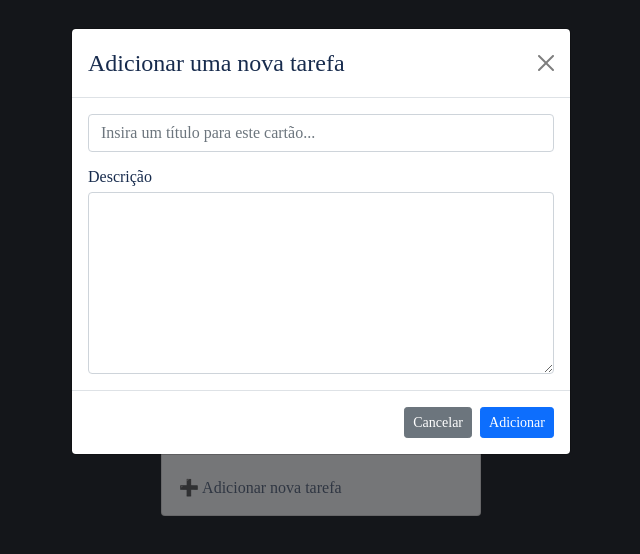
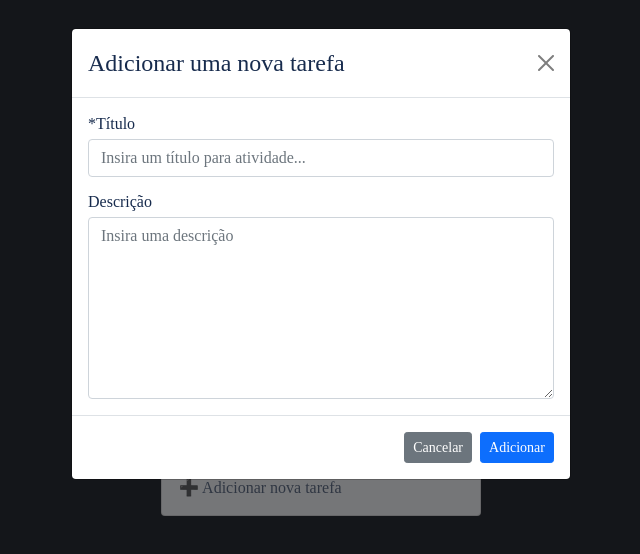
Before and after one commit to IagoAlves777/todo-CIS-Assesment, a React (Vite) app: page / in a window 1280 px wide. Both pictures are taken after a click on the element "➕ Adicionar nova tarefa". Shown: the top 554 px of the page, without its empty margins (319-959 px from the left). Built offline with nearby package versions, Linux system fonts and the light colour scheme.

Commit message:
style: ajustes no style dos modais de criar e editar tarefa

```diff
--- a/src/components/modalEditTask/index.tsx
+++ b/src/components/modalEditTask/index.tsx
@@ -84,9 +84,10 @@ export const ModalEditTask = ({ show, handleClose, task }: Props) => {
         <Modal.Title>Adicionar uma nova tarefa</Modal.Title>
       </Modal.Header>
       <Modal.Body>
+        <C.Title>*Título</C.Title>
         <Form.Control
           type="text"
-          placeholder="Insira um título para este cartão..."
+          placeholder="Insira um título para atividade..."
           value={title}
           onChange={(e) => setTitle(e.target.value)}
           isInvalid={invalidTitle}
@@ -94,6 +95,7 @@ export const ModalEditTask = ({ show, handleClose, task }: Props) => {
         <C.Description>Descrição</C.Description>
         <Form.Control
           as="textarea"
+          placeholder="Insira uma descrição"
           rows={7}
           value={description}
           onChange={(e) => setDescription(e.target.value)}
--- a/src/components/modalEditTask/styles.ts
+++ b/src/components/modalEditTask/styles.ts
@@ -17,3 +17,8 @@ export const Description = styled.h2`
   margin-bottom: 6px;
   font-size: 1rem;
 `;
+
+export const Title = styled.h2`
+  margin-bottom: 6px;
+  font-size: 1rem;
+`;
--- a/src/components/modalNewTask/index.tsx
+++ b/src/components/modalNewTask/index.tsx
@@ -81,9 +81,10 @@ export const ModalNewTask = ({ show, handleClose }: Props) => {
           <Modal.Title>Adicionar uma nova tarefa</Modal.Title>
         </Modal.Header>
         <Modal.Body>
+          <C.Title>*Título</C.Title>
           <Form.Control
             type="text"
-            placeholder="Insira um título para este cartão..."
+            placeholder="Insira um título para atividade..."
             value={title}
             onChange={(e) => setTitle(e.target.value)}
             isInvalid={invalidTitle}
@@ -91,6 +92,7 @@ export const ModalNewTask = ({ show, handleClose }: Props) => {
           <C.Description>Descrição</C.Description>
           <Form.Control
             as="textarea"
+            placeholder="Insira uma descrição"
             rows={7}
             value={description}
             onChange={(e) => setDescription(e.target.value)}
--- a/src/components/modalNewTask/styles.ts
+++ b/src/components/modalNewTask/styles.ts
@@ -7,3 +7,8 @@ export const Description = styled.h2`
   margin-bottom: 6px;
   font-size: 1rem;
 `;
+
+export const Title = styled.h2`
+  margin-bottom: 6px;
+  font-size: 1rem;
+`;
```
